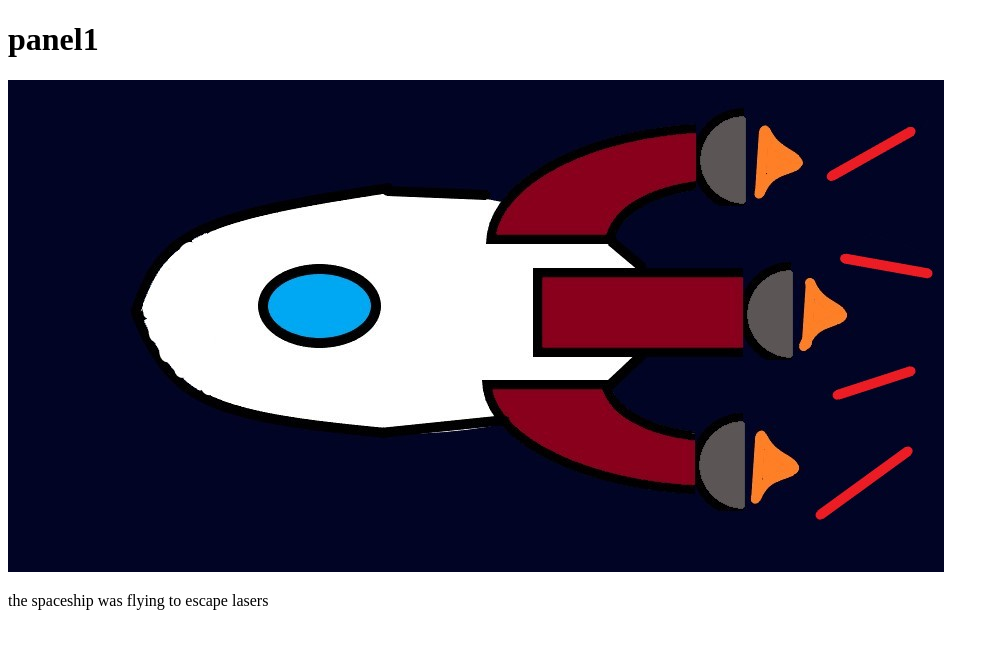
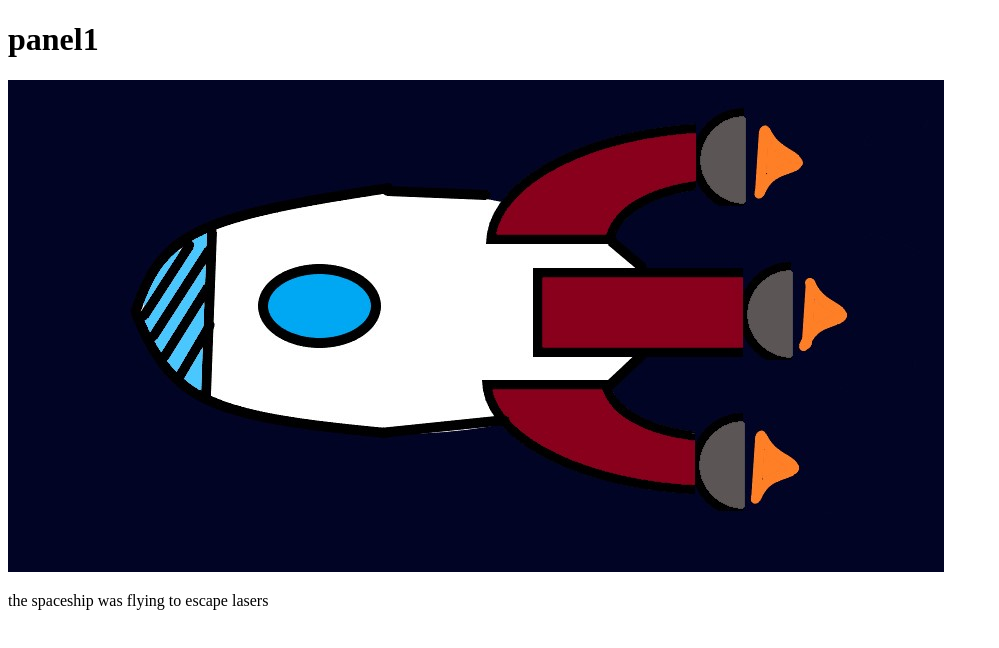
Before and after one commit to nintenbros/Error404NameNotFound, a plain HTML site: page index.html in a window 1280 px wide. Shown: the whole page, without its empty margins (0-999 px from the left). Drawn offline with Linux system fonts and the light colour scheme.

Commit message:
Update index.html

```diff
--- a/index.html
+++ b/index.html
@@ -5,7 +5,7 @@
 </head>
 <body>
 <h1>panel1</h1>
-<img src="https://nintenbros.github.io/Error404NameNotFound/Panel1.jpg">
+<img src="https://nintenbros.github.io/Error404NameNotFound/Panel2.jpg">
 <p>the spaceship was flying to escape lasers</p>
 </body>
 </html>
```
